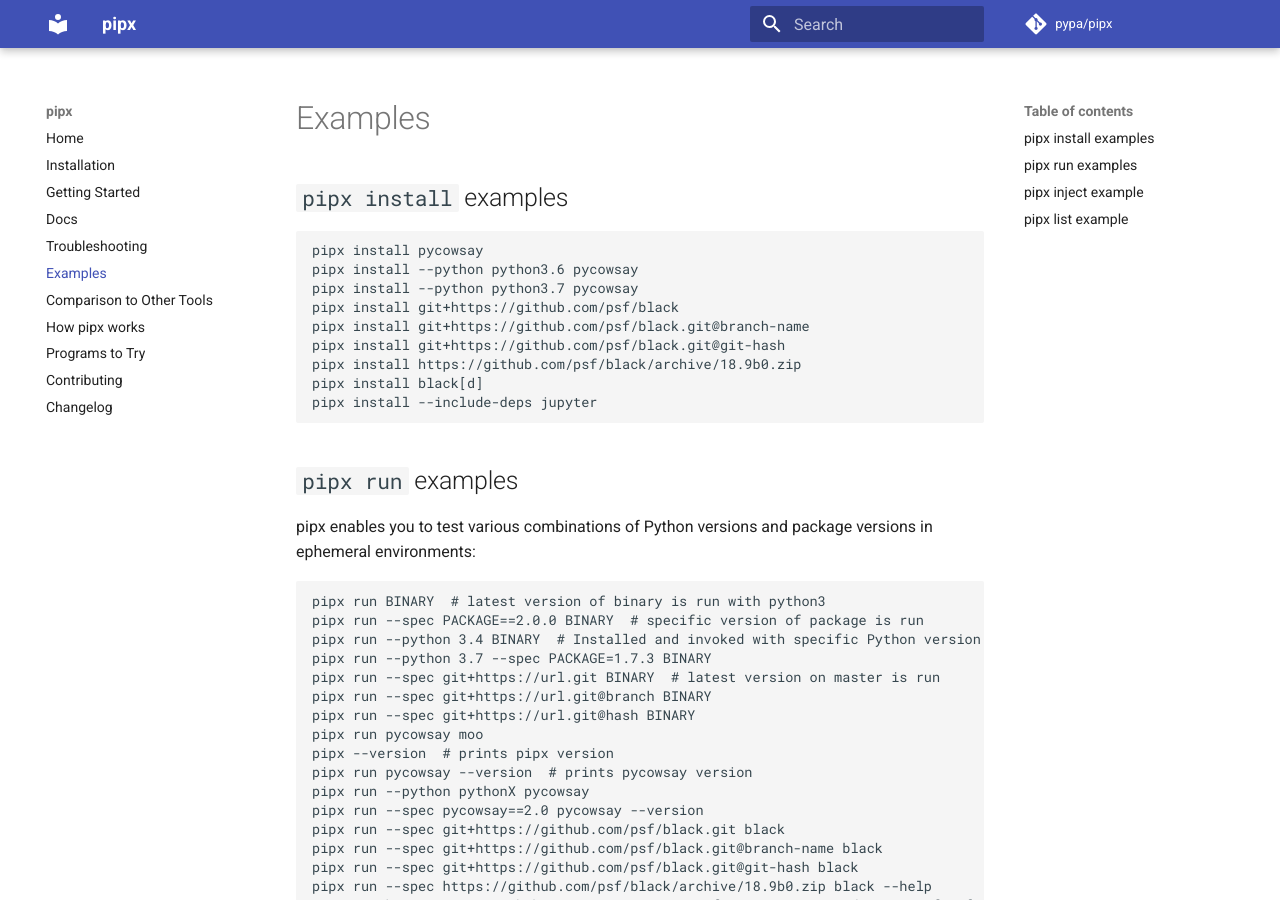
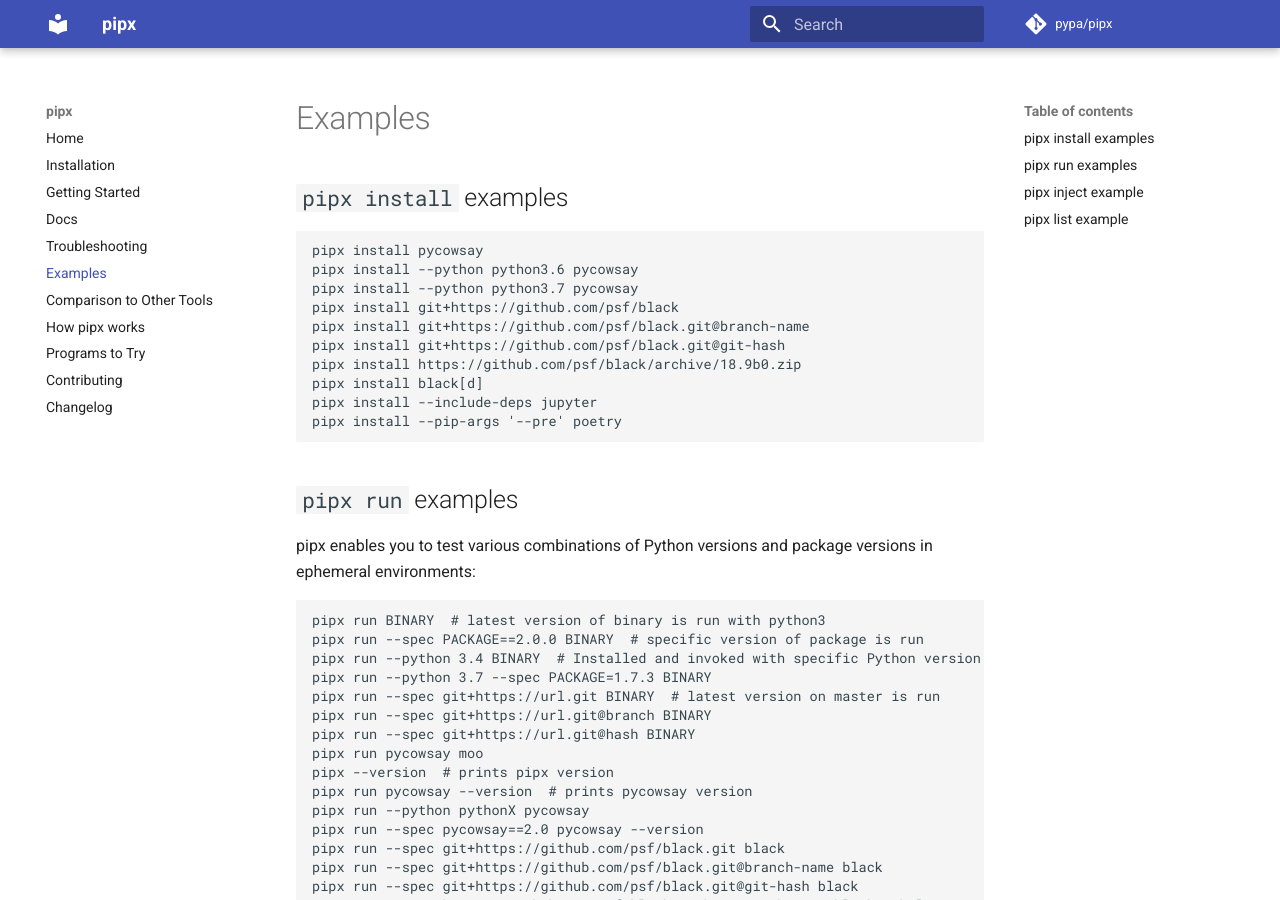
Before and after one commit to pypa/pipx, an MkDocs documentation site: the page built from docs/examples.md, in a window 1280 px wide and 900 px high. Built offline with MkDocs 1.6.1 and Material for MkDocs 9.7.7, drawn with Linux system fonts in a browser that asks for light colours; comment, search, counter and statistics services are not loaded.

````diff
--- a/docs/examples.md
+++ b/docs/examples.md
@@ -9,6 +9,7 @@ pipx install git+https://github.com/psf/black.git@git-hash
 pipx install https://github.com/psf/black/archive/18.9b0.zip
 pipx install black[d]
 pipx install --include-deps jupyter
+pipx install --pip-args '--pre' poetry
 ```
 
 ## `pipx run` examples
````
